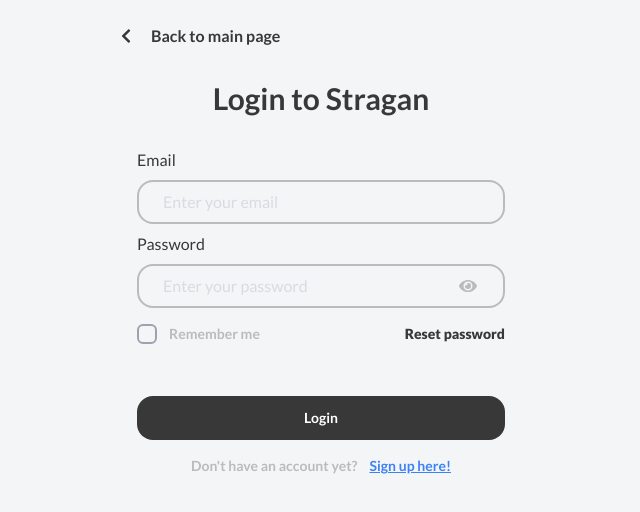
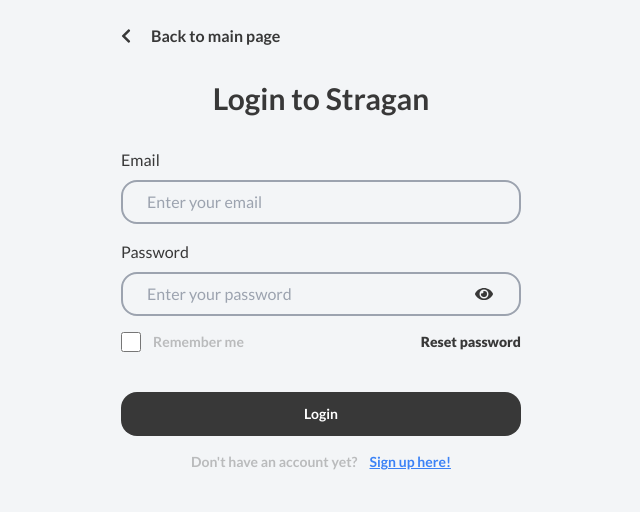
Before and after one commit to dr0er/ecommerce-gaming-shop, a React (Create React App) app in the folder Frontend/: page /loginPage in a window 1280 px wide. Shown: the top 512 px of the page, without its empty margins (319-959 px from the left). Built offline with nearby package versions, Linux system fonts and the light colour scheme.

Commit message:
Rewrite login page to react-hook-form

```diff
--- a/Frontend/src/Components/LoginPage/LoginForm.tsx
+++ b/Frontend/src/Components/LoginPage/LoginForm.tsx
@@ -1,91 +1,86 @@
-import { faCheck, faEye, faEyeSlash } from '@fortawesome/free-solid-svg-icons'
+import { faEye, faEyeSlash } from '@fortawesome/free-solid-svg-icons'
 import { FontAwesomeIcon } from '@fortawesome/react-fontawesome'
-import { MouseEventHandler, useState } from 'react'
+import { FC, useState } from 'react'
 import { Link } from 'react-router-dom'
+import { useForm } from 'react-hook-form'
+import { ErrorMessage } from '@hookform/error-message'
+
+interface LoginFormData {
+  email?: string
+  password?: string
+  rememberMe?: boolean
+}
 
 const LoginForm = () => {
-  const [email, setEmail] = useState('')
-  const [password, setPassword] = useState('')
-
+  const {
+    register,
+    handleSubmit,
+    formState: { errors },
+  } = useForm<LoginFormData>()
   const [isPasswordVisible, setIsPasswordVisible] = useState(false)
-
-  const [isRememberMe, setIsRememberMe] = useState(false)
-
   const handleChangePasswordVisibility = () => {
     setIsPasswordVisible((prev) => !prev)
   }
 
-  // NEED VALIDATION HERE
-  const handleLogin: MouseEventHandler<HTMLButtonElement> = (e) => {
-    e.preventDefault()
-    setEmail('')
-    setPassword('')
-    setIsRememberMe(false)
-  }
+  const handleLogin = handleSubmit((data) => {
+    console.log(data)
+  })
 
   return (
-    <div className="flex flex-col gap-4 px-4">
-      <form>
+    <form onSubmit={handleLogin} className="flex flex-col gap-4">
       <div className="flex flex-col gap-2">
-          <p>Email</p>
+        <label htmlFor="email">Email</label>
         <input
-            type="text"
+          id="email"
           placeholder="Enter your email"
-            className={`py-2 px-6 w-full duration-300 rounded-2xl outline-none border-2 ${
-              !email && 'opacity-30'
-            }  border-grey-light focus:opacity-100 bg-background-grey`}
-            value={email}
-            onChange={(e) => {
-              setEmail(e.target.value)
-            }}
+          className={`py-2 px-6 w-full duration-300 rounded-2xl outline-none border-2 border-gray-400 focus:border-gray-700 bg-background-grey`}
+          {...register('email', { required: 'Email is required.' })}
         />
+        <ErrorMessage name={'email'} errors={errors} as={<ErrorSpan />} />
       </div>
 
-        <div className="flex flex-col gap-2 mt-2">
-          <p>Password</p>
-          <div
-            className={`relative duration-300 ${
-              !password && 'opacity-30'
-            } focus-within:opacity-100 `}>
+      <div className="flex flex-col gap-2">
+        <label htmlFor="password">Password</label>
+        <div className={`relative duration-300`}>
           <input
+            id="password"
             type={isPasswordVisible ? 'text' : 'password'}
             placeholder="Enter your password"
-              className={`py-2 px-6 w-full  rounded-2xl  outline-none border-2  border-grey-light  bg-background-grey focus:opacity-100`}
-              value={password}
-              onChange={(e) => {
-                setPassword(e.target.value)
-              }}
+            className={`py-2 px-6 w-full rounded-2xl outline-none border-2 border-gray-400 focus:border-gray-700 bg-background-grey focus:opacity-100`}
+            {...register('password', { required: 'Password is required.' })}
           />
 
+          <button type="button" onClick={handleChangePasswordVisibility}>
             <FontAwesomeIcon
               icon={isPasswordVisible ? faEyeSlash : faEye}
               className="absolute flex top-1/2 right-7 transform -translate-y-2/4"
-              onClick={handleChangePasswordVisibility}
             />
+          </button>
         </div>
+        <ErrorMessage errors={errors} name="password" as={<ErrorSpan />} />
       </div>
-        <button className="hidden" type="submit" onClick={handleLogin} />
-      </form>
 
-      {/* REMEMBE ME AND RESET PASSWORD */}
-      <div className="flex justify-between ">
-        <div className="flex gap-3 align-middle" onClick={() => setIsRememberMe((prev) => !prev)}>
-          <div className="border-2 w-5 h-5 rounded-md my-auto flex border-gray-400">
-            {isRememberMe && <FontAwesomeIcon icon={faCheck} />}
-          </div>
-          <p className="opacity-30 font-bold text-sm my-auto">Remember me</p>
+      <div className="flex justify-between">
+        <div className="flex gap-3 align-middle">
+          <input
+            id="rememberMe"
+            type="checkbox"
+            className="h-5 w-5 cursor-pointer"
+            style={{ accentColor: '#f3f5f7' }}
+            {...register('rememberMe')}
+          />
+          <label
+            htmlFor="rememberMe"
+            className="opacity-30 font-bold text-sm my-auto cursor-pointer">
+            Remember me
+          </label>
         </div>
         <p className="font-extrabold text-sm">Reset password</p>
       </div>
 
-      {/* LOGIN BUTTON */}
-      <button
-        className="flex px-9 py-3 justify-center bg-grey-light text-white rounded-2xl text-sm mt-9 font-bold cursor-pointer"
-        onClick={handleLogin}>
+      <button className="flex px-9 py-3 justify-center bg-grey-light text-white rounded-2xl text-sm mt-6 font-bold cursor-pointer">
         Login
       </button>
-
-      {/* SIGN UP */}
 
       <div className="text-grey-light font-bold text-sm flex gap-3 justify-center">
         <span className="opacity-30"> Don&apos;t have an account yet?</span>
@@ -93,8 +88,10 @@ const LoginForm = () => {
           <span className="text-blue-500 opacity-100 cursor-pointer underline">Sign up here!</span>
         </Link>
       </div>
-    </div>
+    </form>
   )
 }
 
+const ErrorSpan: FC = ({ children }) => <p className="text-red-500">{children}</p>
+
 export default LoginForm
```
Lines whose indentation alone changed are shown as unchanged.
